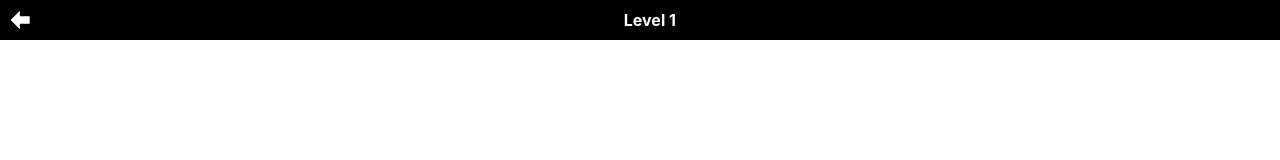
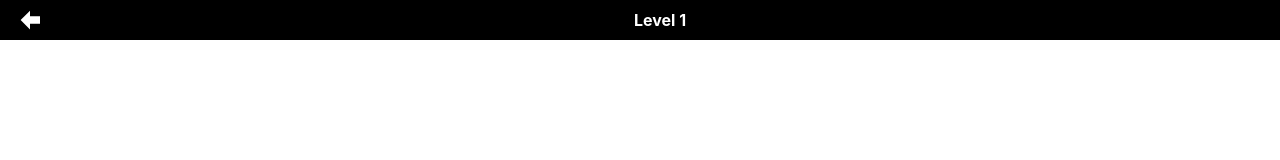
Before and after one commit to Suz8a/word-project, a React (Create React App) app: page / in a window 1280 px wide. Shown: the top 160 px of the page. Built offline with nearby package versions, Linux system fonts and the light colour scheme.

Commit message:
made icon prop in top-bar component clickable

```diff
--- a/src/components/top-bar/index.tsx
+++ b/src/components/top-bar/index.tsx
@@ -1,4 +1,5 @@
 import React, { ReactNode } from "react";
+import Button from "../../elements/button";
 import { StyledText, TopBarContainer } from "./styled";
 
 type TopBarProps = {
@@ -6,6 +7,7 @@ type TopBarProps = {
   icon: ReactNode;
   text: string;
   backgroundColor: string;
+  onClick: () => void;
   textColor?: string;
   fontSize?: string;
 };
@@ -17,10 +19,19 @@ function TopBar({
   fontSize,
   textColor,
   backgroundColor,
+  onClick,
 }: TopBarProps) {
   return (
     <TopBarContainer height={height} backgroundColor={backgroundColor}>
-      {icon}
+      <Button
+        height="auto"
+        onClick={onClick}
+        width="fit-content"
+        backgroundColor="inherit"
+      >
+        {icon}
+      </Button>
+
       <StyledText
         text={text}
         fontSize={fontSize}
--- a/src/pages/menu-page/index.tsx
+++ b/src/pages/menu-page/index.tsx
@@ -7,6 +7,9 @@ function MenuPage() {
     <div>
       <TopBar
         height="40px"
+        onClick={() => {
+          console.log("icon clicked");
+        }}
         icon={
           <ImArrowLeft size="20px" color="white">
             holi
```
